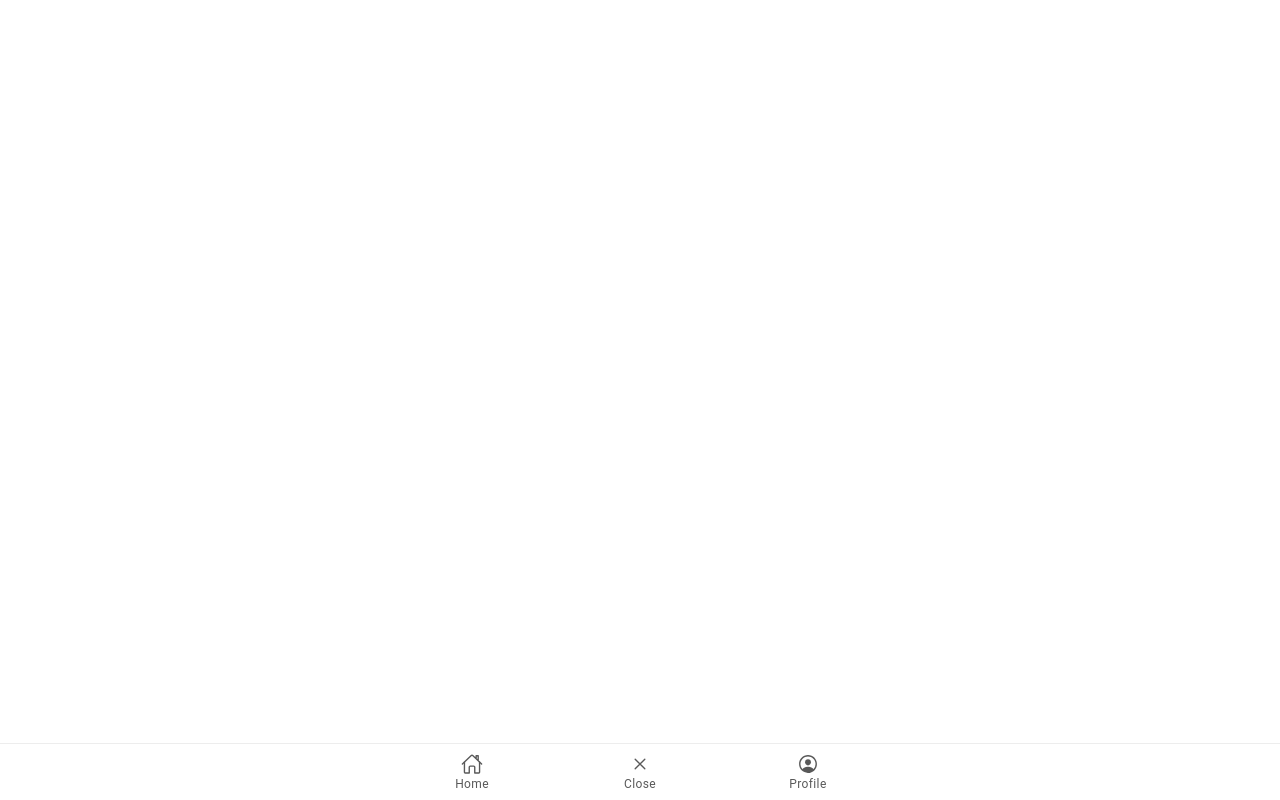
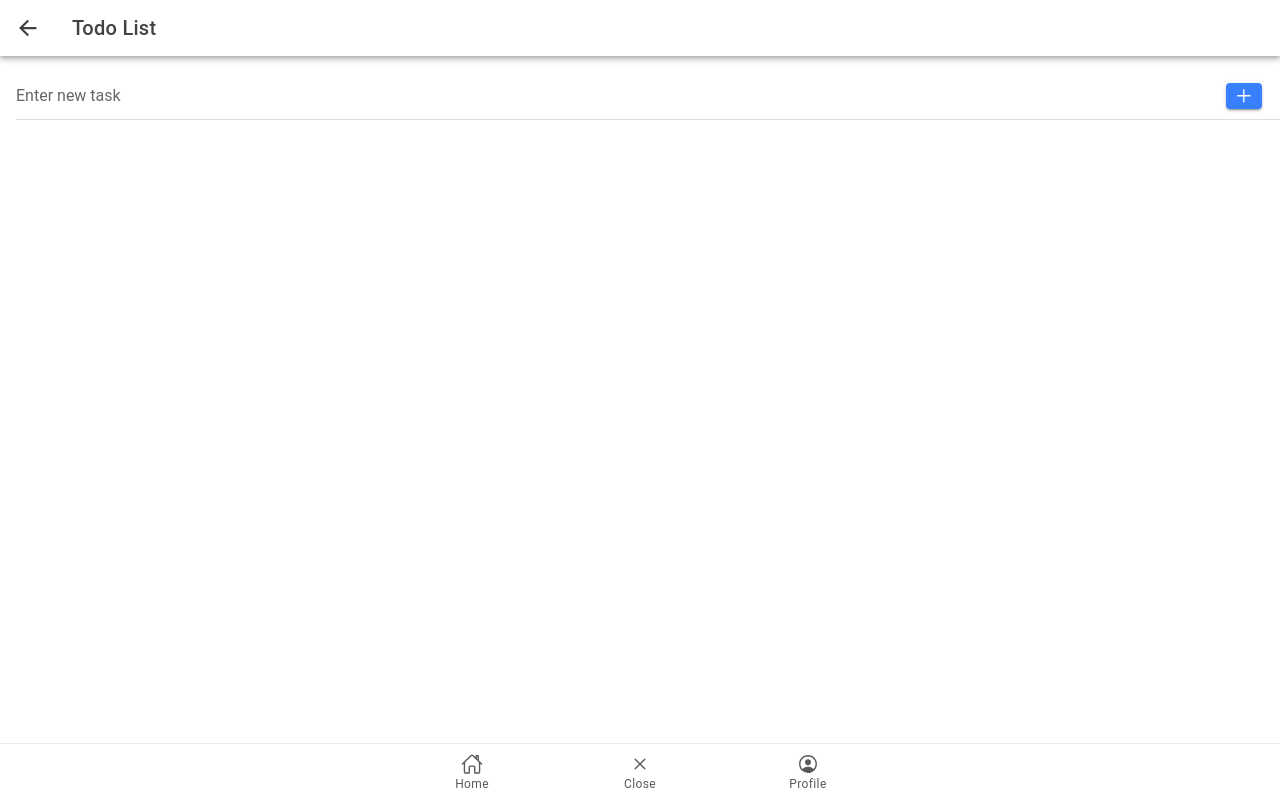
Before and after one commit to kenethlompon/ion-t-lompon, a React (Vite) app: page /todolist in a window 1280 px wide. Built offline with nearby package versions, Linux system fonts and the light colour scheme.

Commit message:
added source code for todolist

```diff
--- a/src/App.tsx
+++ b/src/App.tsx
@@ -15,6 +15,7 @@
 import Profile from './pages/Profile';
 import ClickCounter from './pages/ClickCounter';
 import Calculator from './pages/Calculator';
+import TodoList from './pages/todolist'; // Import the TodoList page component
 
 /* Core CSS required for Ionic components to work properly */
 import '@ionic/react/css/core.css';
@@ -43,7 +44,7 @@
     <IonReactRouter>
       <IonTabs>
         <IonRouterOutlet>
-        <Route exact path="/Home">
+          <Route exact path="/Home">
             <Home />
           </Route>
           <Route exact path="/Profile">
@@ -55,32 +56,23 @@
           <Route path="/Calculator">
             <Calculator />
           </Route>
+          <Route path="/todolist"> {/* Add a route for the TodoList page */}
+            <TodoList />
+          </Route>
           <Route exact path="/">
             <Redirect to="/Profile" />
           </Route>
         </IonRouterOutlet>
 
-{/*Application default route*/}
-        <Route exact path="/">
-            <Redirect to="/Home" />
-          </Route>
-{/*Home route */}
-          <Route exact path="/">
-            <Redirect to="/Home" />
-            <Home />
-          </Route>
-
         <IonTabBar slot="bottom">
-        <IonTabButton tab="Home" href="/Home">
+          <IonTabButton tab="Home" href="/Home">
             <IonIcon aria-hidden="true" icon={homeOutline} />
             <IonLabel>Home</IonLabel>
           </IonTabButton>
-
           <IonTabButton tab="Close" href="/Close">
             <IonIcon aria-hidden="true" icon={closeOutline} />
             <IonLabel>Close</IonLabel>
           </IonTabButton>
-
           <IonTabButton tab="Profile" href="/Profile">
             <IonIcon aria-hidden="true" icon={personCircleOutline} />
             <IonLabel>Profile</IonLabel>
@@ -89,8 +81,6 @@
         </IonTabBar>
       </IonTabs>
     </IonReactRouter>
-
-
   </IonApp>
 );
 
--- a/src/pages/todolist.tsx
+++ b/src/pages/todolist.tsx
@@ -0,0 +1,86 @@
+import React, { useState } from 'react';
+import {
+  IonContent,
+  IonHeader,
+  IonPage,
+  IonTitle,
+  IonToolbar,
+  IonList,
+  IonItem,
+  IonLabel,
+  IonCheckbox,
+  IonInput,
+  IonButton,
+  IonIcon,
+  IonButtons,
+  IonBackButton
+} from '@ionic/react';
+import { add, arrowBack, trashOutline } from 'ionicons/icons';
+
+const TodoList: React.FC = () => {
+  const [tasks, setTasks] = useState<string[]>([]);
+  const [newTask, setNewTask] = useState<string>('');
+
+  const addTask = () => {
+    if (newTask.trim() !== '') {
+      setTasks([...tasks, newTask]);
+      setNewTask('');
+    }
+  };
+
+  const toggleTask = (index: number) => {
+    const updatedTasks = [...tasks];
+    updatedTasks[index] = updatedTasks[index].startsWith('✓ ')
+      ? updatedTasks[index].substr(2)
+      : '✓ ' + updatedTasks[index];
+    setTasks(updatedTasks);
+  };
+
+  const deleteTask = (index: number) => {
+    const updatedTasks = [...tasks];
+    updatedTasks.splice(index, 1);
+    setTasks(updatedTasks);
+  };
+
+  return (
+    <IonPage>
+      <IonHeader>
+        <IonToolbar>
+          <IonButtons slot="start">
+            <IonBackButton defaultHref="/" />
+          </IonButtons>
+          <IonTitle>Todo List</IonTitle>
+        </IonToolbar>
+      </IonHeader>
+      <IonContent fullscreen>
+        <IonList>
+          {tasks.map((task, index) => (
+            <IonItem key={index}>
+              <IonCheckbox
+                slot="start"
+                checked={task.startsWith('✓ ')}
+                onIonChange={() => toggleTask(index)}
+              />
+              <IonLabel>{task}</IonLabel>
+              <IonButton onClick={() => deleteTask(index)} fill="clear">
+                <IonIcon icon={trashOutline} slot="icon-only" />
+              </IonButton>
+            </IonItem>
+          ))}
+        </IonList>
+        <IonItem>
+          <IonInput
+            value={newTask}
+            placeholder="Enter new task"
+            onIonChange={(e) => setNewTask(e.detail.value!)}
+          />
+          <IonButton onClick={addTask}>
+            <IonIcon icon={add} slot="icon-only" />
+          </IonButton>
+        </IonItem>
+      </IonContent>
+    </IonPage>
+  );
+};
+
+export default TodoList;
```
